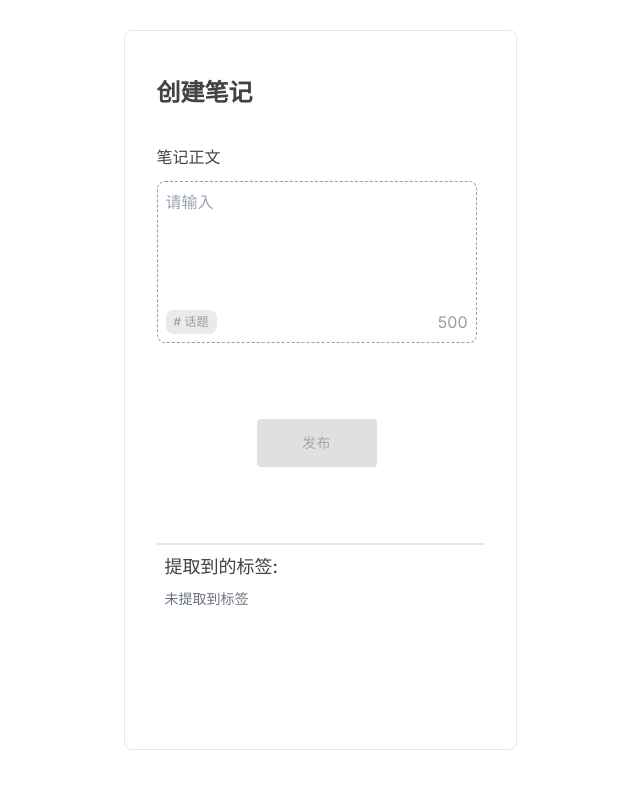
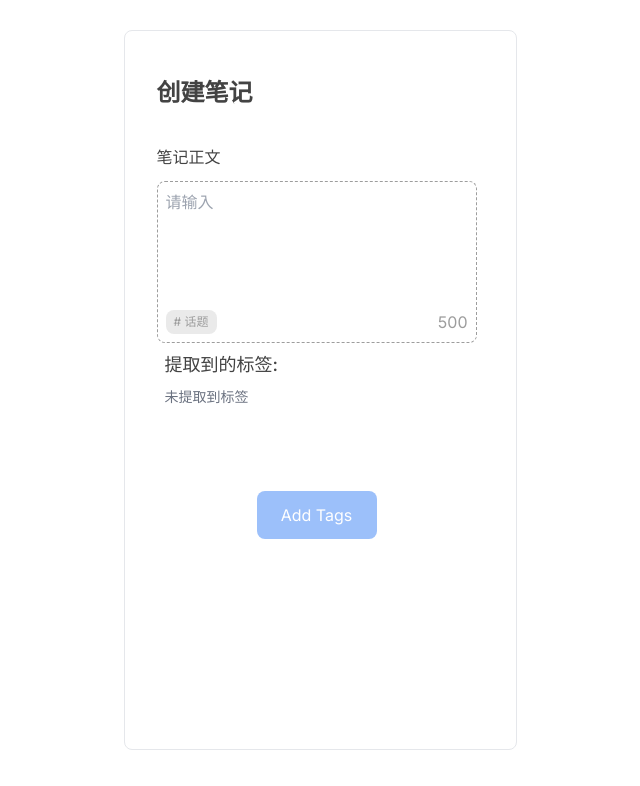
Before and after one commit to LittleMilkyGou/HashTag-Detector, a Next.js app: page / in a window 1280 px wide. Shown: the top 786 px of the page, without its empty margins (320-960 px from the left). Built offline with nearby package versions, Linux system fonts and the light colour scheme.

Commit message:
remove mui package

```diff
--- a/app/page.tsx
+++ b/app/page.tsx
@@ -6,7 +6,6 @@ import {
   extractHashtags,
   resizeTextareaElement,
 } from '@/helper/textareaHelper';
-import Button from '@mui/material/Button';
 import { Hashtag } from '@/interface/hashtag';
 import apiClient from '@/lib/apiClient';
 import NoteContainer from '@/components/TextAreaComponent';
@@ -15,13 +14,13 @@ export default function Publish() {
   const textareaRef = useRef<HTMLTextAreaElement>(null);
   const divRef = useRef<HTMLDivElement>(null);
   const containerRef = useRef<HTMLDivElement>(null);
+  const cursorPositionRef = useRef<number | null>(null);
 
-  const [isHashtagMode, setIsHashtagMode] = useState(false);
-  const [content, setContent] = useState('');
+  const [isHashtagMode, setIsHashtagMode] = useState<boolean>(false);
+  const [content, setContent] = useState<string>('');
   const [hashtags, setHashtags] = useState<string[]>([]);
   const [matchedHashtags, setMatchedHashtags] = useState<Hashtag[]>([]);
-  const [cursorPosition, setCursorPosition] = useState(0);
-  const cursorPositionRef = useRef<number | null>(null);
+  const [cursorPosition, setCursorPosition] = useState<number>(0);
 
   useEffect(() => {
     resizeTextareaElement(textareaRef, divRef, containerRef);
@@ -94,19 +93,9 @@ export default function Publish() {
           MAX_CONTENT_LENGTH={MAX_CONTENT_LENGTH}
         />
 
-        <div className="flex items-center justify-center my-20 w-[20rem] h-[2.5rem] rounded-lg relative">
-          <Button
-            variant="contained"
-            className="text-white text-base w-[7.5rem] h-[3rem]"
-            onClick={handlePublish}
-            disabled={!content}
-          >
-            发布
-          </Button>
-        </div>
 
         {/* Display Extracted Hashtags */}
-        <div className="p-2 w-full border-t-2">
+        <div className="p-2 w-fullx">
           <h3 className="text-lg font-medium text-[#434343] mb-2">提取到的标签:</h3>
           {hashtags.length > 0 ? (
             <div className="flex flex-wrap gap-2">
@@ -123,6 +112,17 @@ export default function Publish() {
             <p className="text-sm text-gray-500">未提取到标签</p>
           )}
         </div>
+
+        <div className="flex items-center justify-center my-20 w-[20rem] h-[2.5rem] rounded-lg relative">
+          <button
+            className="text-white text-base w-[7.5rem] h-[3rem] bg-blue-500 hover:bg-blue-600 rounded-lg disabled:opacity-50 disabled:cursor-not-allowed"
+            onClick={handlePublish}
+            disabled={!(hashtags.length > 0)}
+          >
+            Add Tags
+          </button>
+        </div>
+
       </div>
     </div>
   );
--- a/dataset/hashtagMock.ts
+++ b/dataset/hashtagMock.ts
@@ -28,4 +28,5 @@ export const hashtags: Hashtag[] = [
   { tagName: "Y", tagCount: 25 },
   { tagName: "Z", tagCount: 26 },
   { tagName: "悉尼", tagCount: 26 },
+  { tagName:"小邓么么",tagCount:520}
 ];
--- a/helper/textareaHelper.tsx
+++ b/helper/textareaHelper.tsx
@@ -100,6 +100,7 @@ export const insertContentAtCursor = (
     const contentBeforeHash = currentContent.slice(0, lastHashIndex + 1);
     const contentAfterCursor = currentContent.slice(cursorPosition);
     const updatedContent = `${contentBeforeHash}${hashtag} ${contentAfterCursor}`;
+
     setContent(updatedContent);
     cursorPositionRef.current = contentBeforeHash.length + hashtag.length + 1;
   } else {
--- a/package.json
+++ b/package.json
@@ -9,12 +9,6 @@
     "lint": "next lint"
   },
   "dependencies": {
-    "@emotion/react": "^11.13.3",
-    "@emotion/styled": "^11.13.0",
-    "@mui/icons-material": "^6.1.3",
-    "@mui/material": "^6.1.3",
-    "@mui/styled-engine-sc": "^6.1.3",
-    "@mui/styles": "^6.1.4",
     "axios": "^1.7.7",
     "lodash": "^4.17.21",
     "next": "^15.1.4",
```
